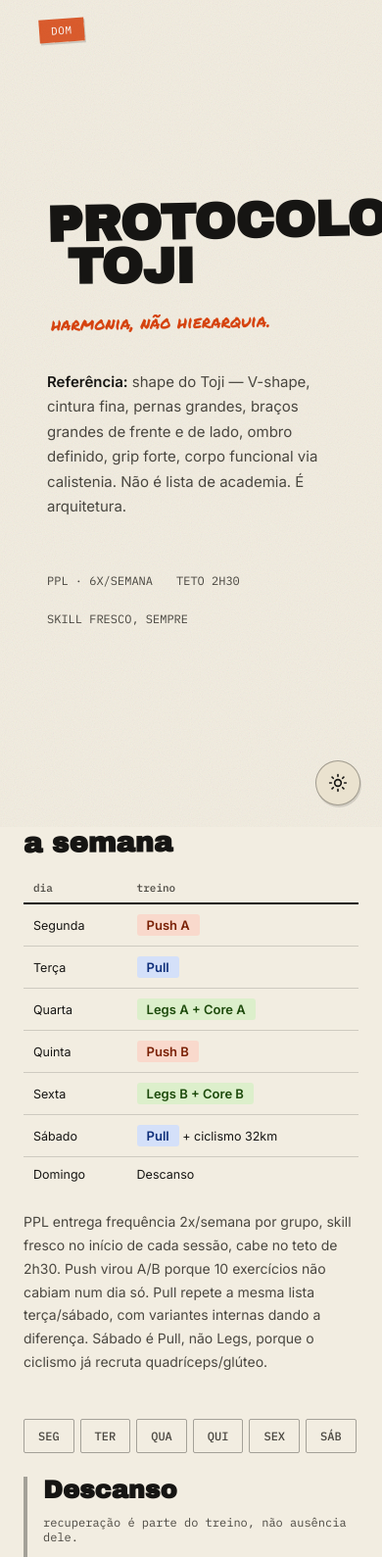
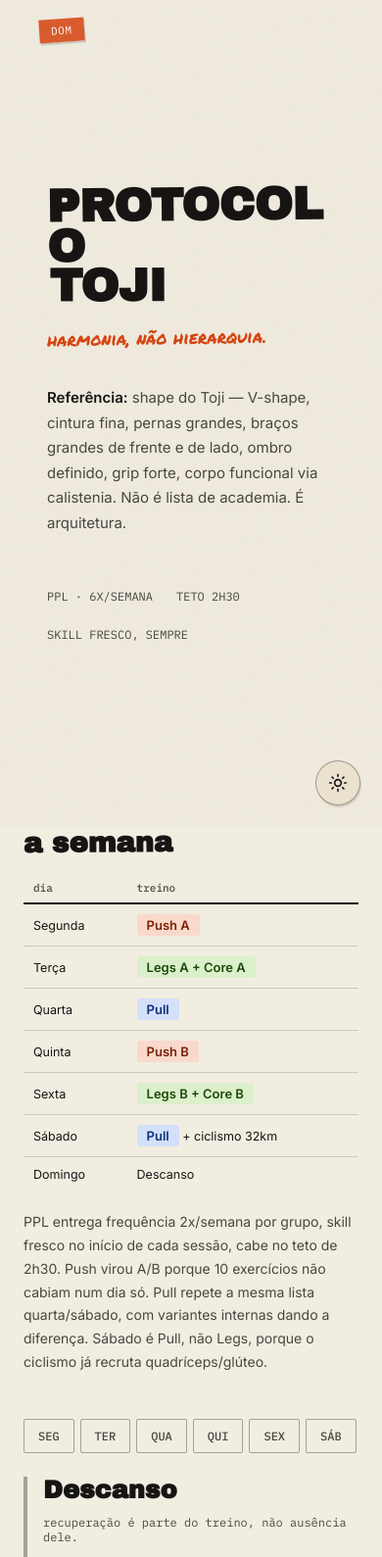
Before and after one commit to ItsLeaphy/Protocolo-Toji, a plain HTML site: page docs/index.html in a window 390 px wide. Shown: the top 1589 px of the page at 98% size. Drawn offline with Linux system fonts and the light colour scheme.

Commit message:
bugs fixed and ter-qua swapped

```diff
--- a/docs/index.html
+++ b/docs/index.html
@@ -59,11 +59,12 @@ html, body {
   color: var(--ink);
   font-family: 'Inter', sans-serif;
   -webkit-font-smoothing: antialiased;
+  overflow-x: hidden;
+  width: 100%;
 }
 
 body {
   position: relative;
-  overflow-x: hidden;
 }
 
 body::before {
@@ -119,8 +120,10 @@ body::before {
 
 .wrap {
   max-width: 900px;
+  width: 100%;
   margin: 0 auto;
   padding: 0 1.5rem 6rem;
+  overflow-x: hidden;
 }
 
 /* ---------- HERO ---------- */
@@ -150,16 +153,18 @@ body::before {
 
 .hero-title {
   font-family: 'Archivo Black', sans-serif;
-  font-size: clamp(3.2rem, 13vw, 7.5rem);
+  font-size: clamp(2.6rem, 12vw, 7.5rem);
   line-height: 0.88;
   letter-spacing: -0.01em;
   margin: 0;
   transform: rotate(-1.2deg);
+  max-width: 100%;
+  overflow-wrap: break-word;
 }
 
 .hero-title .line2 {
   display: block;
-  margin-left: 0.4em;
+  margin-left: 0.15em;
   transform: rotate(0.8deg);
 }
 
@@ -523,6 +528,9 @@ footer {
   .hero-tape { top: 1.2rem; left: 1rem; }
   .panel-frame { padding-left: 1rem; border-left-width: 4px; }
   .week-table { font-size: 12.5px; }
+  .hero-title { transform: rotate(-0.6deg); }
+  .hero-title .line2 { margin-left: 0.05em; transform: rotate(0.4deg); }
+  .hero-sub { margin-left: 0; }
 }
 </style>
 </head>
@@ -554,14 +562,14 @@ footer {
     <table class="week-table">
       <tr><th>dia</th><th>treino</th></tr>
       <tr><td>Segunda</td><td><span class="day-chip" style="background:#F9D9CC; color:#7A2005;">Push A</span></td></tr>
-      <tr><td>Terça</td><td><span class="day-chip" style="background:#D4E0F9; color:#0E2E7A;">Pull</span></td></tr>
-      <tr><td>Quarta</td><td><span class="day-chip" style="background:#DCEFCB; color:#1C4A0B;">Legs A + Core A</span></td></tr>
+      <tr><td>Terça</td><td><span class="day-chip" style="background:#DCEFCB; color:#1C4A0B;">Legs A + Core A</span></td></tr>
+      <tr><td>Quarta</td><td><span class="day-chip" style="background:#D4E0F9; color:#0E2E7A;">Pull</span></td></tr>
       <tr><td>Quinta</td><td><span class="day-chip" style="background:#F9D9CC; color:#7A2005;">Push B</span></td></tr>
       <tr><td>Sexta</td><td><span class="day-chip" style="background:#DCEFCB; color:#1C4A0B;">Legs B + Core B</span></td></tr>
       <tr><td>Sábado</td><td><span class="day-chip" style="background:#D4E0F9; color:#0E2E7A;">Pull</span> + ciclismo 32km</td></tr>
       <tr><td>Domingo</td><td>Descanso</td></tr>
     </table>
-    <p class="week-note">PPL entrega frequência 2x/semana por grupo, skill fresco no início de cada sessão, cabe no teto de 2h30. Push virou A/B porque 10 exercícios não cabiam num dia só. Pull repete a mesma lista terça/sábado, com variantes internas dando a diferença. Sábado é Pull, não Legs, porque o ciclismo já recruta quadríceps/glúteo.</p>
+    <p class="week-note">PPL entrega frequência 2x/semana por grupo, skill fresco no início de cada sessão, cabe no teto de 2h30. Push virou A/B porque 10 exercícios não cabiam num dia só. Pull repete a mesma lista quarta/sábado, com variantes internas dando a diferença. Sábado é Pull, não Legs, porque o ciclismo já recruta quadríceps/glúteo.</p>
   </section>
 
   <nav class="tabs-nav" id="tabsNav"></nav>
@@ -605,9 +613,25 @@ const days = [
     cooldown: 'Alongamento de peitoral e ombro anterior.'
   },
   {
-    id: 'ter', label: 'TER', type: 'pull',
+    id: 'ter', label: 'TER', type: 'legs',
+    title: 'Legs A + Core A', subtitle: 'quadríceps · posterior · core',
+    intro: 'Perna historicamente negligenciada — esse dia existe justamente pra resolver isso, com cobertura completa de quadríceps, posterior e panturrilha, sem depender só do que o ciclismo do sábado já recruta.',
+    warmup: 'hip 90/90 · deep squat hold · ativação de glúteo',
+    skill: { name: 'Pistol squat', desc: 'PROGRESSÃO' },
+    exercises: [
+      { name: 'Agachamento livre', rir: 'RIR 2', role: 'Composto principal', detail: 'Quadríceps — motor do dia, RIR 2 porque sustenta o resto do treino.' },
+      { name: 'RDL (barra livre)', rir: 'RIR 1-2', role: 'Composto', detail: 'Posterior/lombar — resolve a lombar historicamente fraca junto com Hyperextension.' },
+      { name: 'Cadeira flexora (deitada)', rir: 'RIR 0-1', role: 'Isolador', detail: 'Posterior — isola o que o RDL não esgota sozinho.' },
+      { name: 'Cadeira extensora', rir: 'RIR 0-1', role: 'Isolador', detail: 'Quadríceps — finalização isolada, sem carga axial na coluna.' },
+      { name: 'Panturrilha em pé', rir: 'RIR 0-1', role: 'Isolador', detail: 'Gastrocnêmio — perna grande e volumosa também depende de panturrilha, não só de coxa.' }
+    ],
+    coreBlock: { label: 'Core A (academia)', items: 'Cable crunch → Prancha com sobrecarga → Pallof press → Hanging leg raise' },
+    cooldown: 'Alongamento de posterior, quadríceps e flexor de quadril (flexor curto = causa comum de anteversão pélvica e dor lombar ao andar).'
+  },
+  {
+    id: 'qua', label: 'QUA', type: 'pull',
     title: 'Pull', subtitle: 'costas · bíceps · antebraço',
-    intro: 'Pull acontece 2x/semana (terça e sábado) com a mesma lista de exercícios, mas 3 deles mudam de variante entre os dois dias — outro ângulo pro mesmo grupo, sem duplicar o dia inteiro. Comparação completa terça x sábado está no apêndice, em "Variantes".',
+    intro: 'Pull acontece 2x/semana (quarta e sábado) com a mesma lista de exercícios, mas 3 deles mudam de variante entre os dois dias — outro ângulo pro mesmo grupo, sem duplicar o dia inteiro. Comparação completa quarta x sábado está no apêndice, em "Variantes".',
     warmup: 'dead hang · scapular pull-ups · shoulder dislocates · extensão torácica no banco',
     warmupNote: 'correção postural — ombro pra frente, tensão',
     skill: { name: 'Front lever', desc: 'PROGRESSÃO' },
@@ -622,22 +646,6 @@ const days = [
       { name: 'Rosca de punho', rir: 'RIR 0-1', role: 'Isolador — antebraço', detail: 'Antebraço e grip — parte do objetivo de pegada forte, junto com dead hangs e farmer carries.' }
     ],
     cooldown: 'Alongamento de dorsais · Neck curl/extension.'
-  },
-  {
-    id: 'qua', label: 'QUA', type: 'legs',
-    title: 'Legs A + Core A', subtitle: 'quadríceps · posterior · core',
-    intro: 'Perna historicamente negligenciada — esse dia existe justamente pra resolver isso, com cobertura completa de quadríceps, posterior e panturrilha, sem depender só do que o ciclismo do sábado já recruta.',
-    warmup: 'hip 90/90 · deep squat hold · ativação de glúteo',
-    skill: { name: 'Pistol squat', desc: 'PROGRESSÃO' },
-    exercises: [
-      { name: 'Agachamento livre', rir: 'RIR 2', role: 'Composto principal', detail: 'Quadríceps — motor do dia, RIR 2 porque sustenta o resto do treino.' },
-      { name: 'RDL (barra livre)', rir: 'RIR 1-2', role: 'Composto', detail: 'Posterior/lombar — resolve a lombar historicamente fraca junto com Hyperextension.' },
-      { name: 'Cadeira flexora (deitada)', rir: 'RIR 0-1', role: 'Isolador', detail: 'Posterior — isola o que o RDL não esgota sozinho.' },
-      { name: 'Cadeira extensora', rir: 'RIR 0-1', role: 'Isolador', detail: 'Quadríceps — finalização isolada, sem carga axial na coluna.' },
-      { name: 'Panturrilha em pé', rir: 'RIR 0-1', role: 'Isolador', detail: 'Gastrocnêmio — perna grande e volumosa também depende de panturrilha, não só de coxa.' }
-    ],
-    coreBlock: { label: 'Core A (academia)', items: 'Cable crunch → Prancha com sobrecarga → Pallof press → Hanging leg raise' },
-    cooldown: 'Alongamento de posterior, quadríceps e flexor de quadril (flexor curto = causa comum de anteversão pélvica e dor lombar ao andar).'
   },
   {
     id: 'qui', label: 'QUI', type: 'push',
@@ -657,7 +665,7 @@ const days = [
   {
     id: 'sex', label: 'SEX', type: 'legs',
     title: 'Legs B + Core B', subtitle: 'quadríceps · glúteo · core',
-    intro: 'Segunda metade do trabalho de perna — muda o ângulo pra glúteo e unilateral (Búlgaro), e fecha a semana de perna sem repetir os mesmos estímulos de quarta.',
+    intro: 'Segunda metade do trabalho de perna — muda o ângulo pra glúteo e unilateral (Búlgaro), e fecha a semana de perna sem repetir os mesmos estímulos de terça.',
     warmup: 'hip 90/90 · deep squat hold · ativação de glúteo',
     skill: { name: 'Agilidade', desc: 'SALTOS LATERAIS' },
     exercises: [
@@ -673,17 +681,17 @@ const days = [
   },
   {
     id: 'sab', label: 'SÁB', type: 'pull',
-    title: 'Pull (repete terça)', subtitle: '+ ciclismo 32km',
-    intro: 'Mesma lista de exercícios da terça, mas 3 deles mudam de variante (ver "Variantes" no apêndice) — segundo estímulo de ângulo pro mesmo grupo, sem duplicar o dia. Pull e não Legs porque o ciclismo já recruta quadríceps e glúteo.',
+    title: 'Pull (repete quarta)', subtitle: '+ ciclismo 32km',
+    intro: 'Mesma lista de exercícios da quarta, mas 3 deles mudam de variante (ver "Variantes" no apêndice) — segundo estímulo de ângulo pro mesmo grupo, sem duplicar o dia. Pull e não Legs porque o ciclismo já recruta quadríceps e glúteo.',
     warmup: 'dead hang · scapular pull-ups · shoulder dislocates · extensão torácica no banco',
     skill: { name: 'Front lever', desc: 'PROGRESSÃO' },
     exercises: [
       { name: 'Barra fixa', rir: 'RIR 2', role: 'Composto — força/largura', detail: 'Pronada — não varia entre os dias, força ganha mais com especificidade de movimento repetido.' },
-      { name: 'Puxada aberta', rir: 'RIR 1-2', role: 'Composto — largura', detail: 'Triângulo/neutro — ângulo diferente da terça pro mesmo grupo.' },
-      { name: 'Remada curvada', rir: 'RIR 1-2', role: 'Composto — espessura', detail: 'Supinada — recruta mais bíceps junto, complementa a pronada de terça.' },
+      { name: 'Puxada aberta', rir: 'RIR 1-2', role: 'Composto — largura', detail: 'Triângulo/neutro — ângulo diferente da quarta pro mesmo grupo.' },
+      { name: 'Remada curvada', rir: 'RIR 1-2', role: 'Composto — espessura', detail: 'Supinada — recruta mais bíceps junto, complementa a pronada de quarta.' },
       { name: 'Encolhimento', rir: 'RIR 0-1', role: 'Isolador — trapézio', detail: 'Trapézio superior — sustentação de carga e presença de ombro.' },
       { name: 'Rosca inclinada', rir: 'RIR 0-1', role: 'Isolador — bíceps (pico)', detail: 'Banco inclinado alonga o bíceps na origem — trabalha o pico.' },
-      { name: 'Rosca Scott/Spider', rir: 'RIR 0-1', role: 'Isolador — bíceps (curta)', detail: 'Spider curl — mesma função da terça, ângulo levemente diferente.' },
+      { name: 'Rosca Scott/Spider', rir: 'RIR 0-1', role: 'Isolador — bíceps (curta)', detail: 'Spider curl — mesma função da quarta, ângulo levemente diferente.' },
       { name: 'Rosca martelo', rir: 'RIR 0-1', role: 'Isolador — braquial/antebraço', detail: 'Pegada neutra — braquial e braquiorradial, espessura de braço vista de lado.' },
       { name: 'Rosca de punho', rir: 'RIR 0-1', role: 'Isolador — antebraço', detail: 'Antebraço e grip.' }
     ],
@@ -700,7 +708,7 @@ const days = [
 const accordionData = [
   {
     title: 'Variantes',
-    body: 'Só varia com justificativa real de função — senão repete igual. Puxada aberta, Remada curvada e Rosca Scott/Spider variam porque Pull acontece 2x/semana e cada ângulo pega uma área diferente. <b>Barra fixa não varia</b> — força ganha mais com especificidade de movimento repetido. T-bar foi avaliado e descartado (tipo livre, redundante com Remada curvada).<br><br><table class="variant-table"><tr><td style="color:var(--ink-soft); font-weight:400;">exercício</td><td style="color:var(--ink-soft); font-weight:400;">terça</td><td style="color:var(--ink-soft); font-weight:400;">sábado</td></tr><tr><td>Barra fixa</td><td>Pronada</td><td>Pronada (sem variar)</td></tr><tr><td>Puxada aberta</td><td>Puxador largo</td><td>Triângulo/neutro</td></tr><tr><td>Remada curvada</td><td>Pronada</td><td>Supinada</td></tr><tr><td>Rosca Scott/Spider</td><td>Scott</td><td>Spider curl</td></tr></table>'
+    body: 'Só varia com justificativa real de função — senão repete igual. Puxada aberta, Remada curvada e Rosca Scott/Spider variam porque Pull acontece 2x/semana e cada ângulo pega uma área diferente. <b>Barra fixa não varia</b> — força ganha mais com especificidade de movimento repetido. T-bar foi avaliado e descartado (tipo livre, redundante com Remada curvada).<br><br><table class="variant-table"><tr><td style="color:var(--ink-soft); font-weight:400;">exercício</td><td style="color:var(--ink-soft); font-weight:400;">quarta</td><td style="color:var(--ink-soft); font-weight:400;">sábado</td></tr><tr><td>Barra fixa</td><td>Pronada</td><td>Pronada (sem variar)</td></tr><tr><td>Puxada aberta</td><td>Puxador largo</td><td>Triângulo/neutro</td></tr><tr><td>Remada curvada</td><td>Pronada</td><td>Supinada</td></tr><tr><td>Rosca Scott/Spider</td><td>Scott</td><td>Spider curl</td></tr></table>'
   },
   {
     title: 'Execução e progressão',
```
